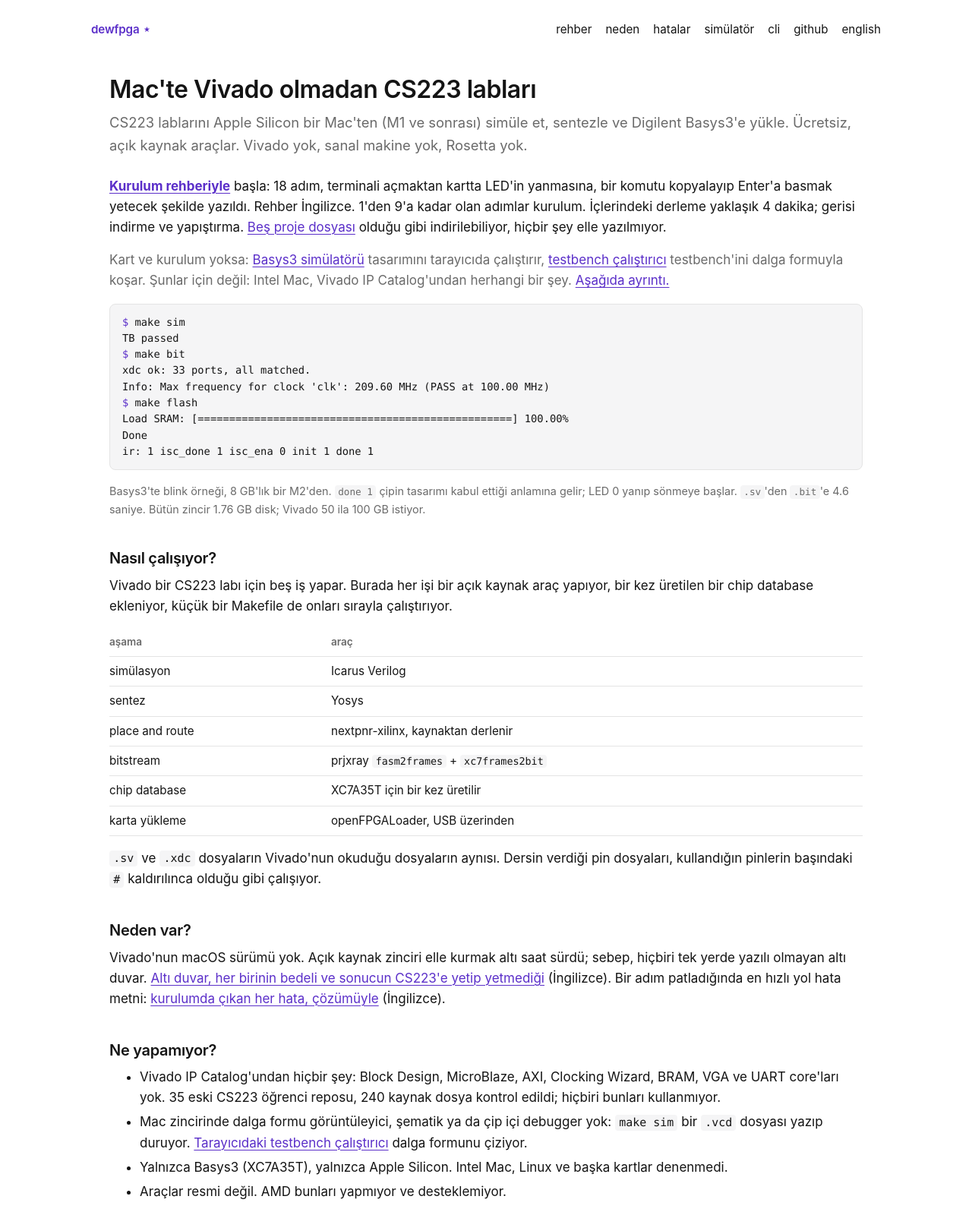
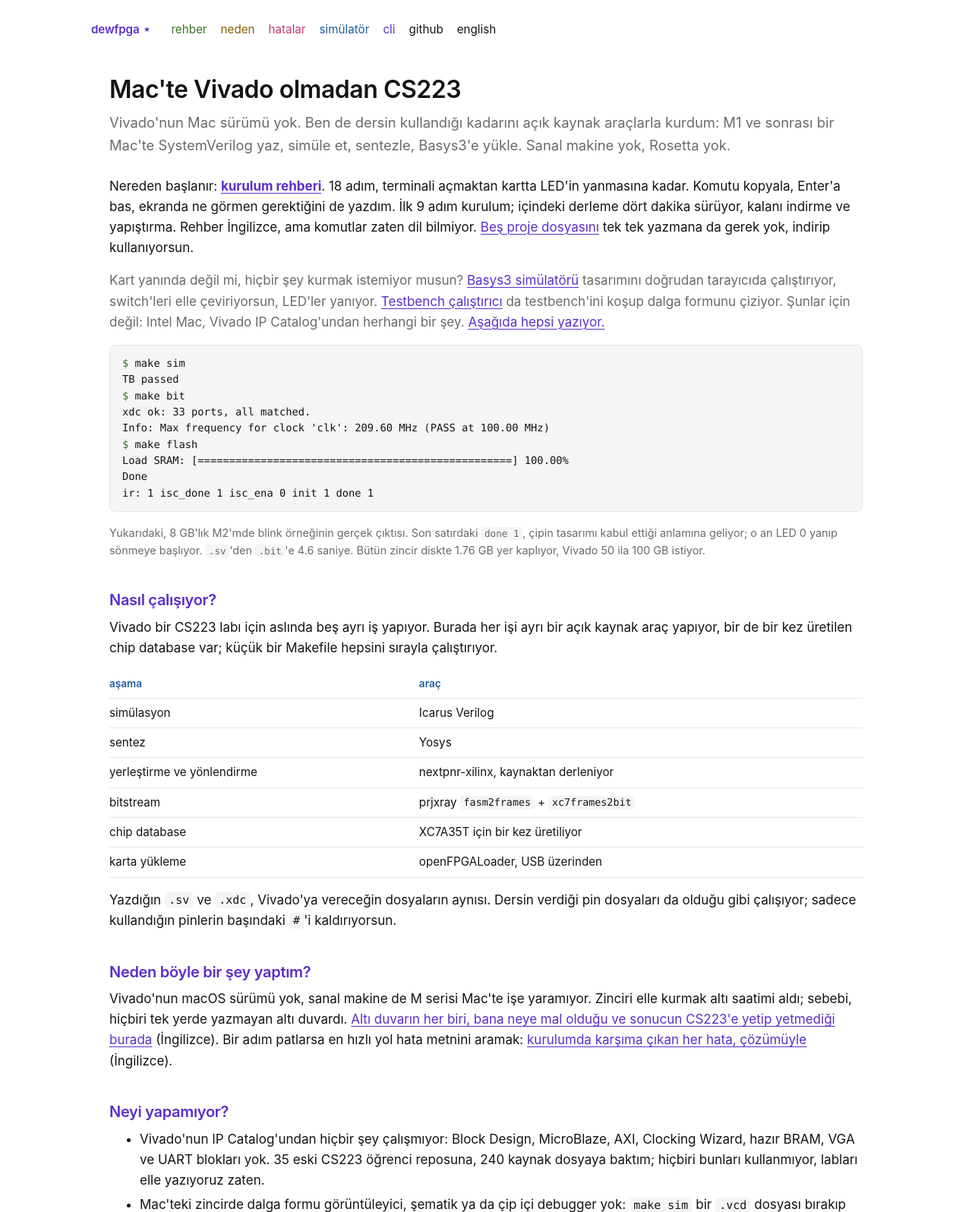
Before and after one commit to nosey-dewdrop/dewfpga, a website: page site/tr/index.html in a window 1280 px wide. Shown: the top 1596 px of the page at 76% size. Drawn offline with Linux system fonts and the light colour scheme.

Commit message:
site: nav aligned with the content and on the left, colour across the nav and headings, turkish page rewritten in her own voice

```diff
--- a/site/s.css
+++ b/site/s.css
@@ -20,7 +20,7 @@ a{color:var(--purple);text-decoration:underline;text-decoration-thickness:1px;te
 a:hover{text-decoration-thickness:2px}
 h1,h2,h3{font-weight:600;letter-spacing:-.015em;line-height:1.25;margin:0}
 h1{font-size:2rem;margin:2.6rem 0 .6rem}
-h2{font-size:1.25rem;margin:2.6rem 0 .6rem}
+h2{font-size:1.25rem;margin:2.6rem 0 .6rem;color:var(--purple)}
 h3{font-size:1.05rem;margin:1.8rem 0 .4rem}
 p,ul,ol,table,pre{margin:0 0 1rem}
 li{margin:.3rem 0}
@@ -30,12 +30,18 @@ small,.small{font-size:.9rem}
 hr{border:0;border-top:1px solid var(--line);margin:2.4rem 0}
 
 /* nav + footer */
-nav.top{display:flex;justify-content:space-between;align-items:baseline;gap:16px;flex-wrap:wrap;
+nav.top{display:flex;justify-content:flex-start;align-items:baseline;gap:26px;flex-wrap:wrap;
   padding:22px 0 0;font-size:.95rem}
 nav.top .brand{color:var(--purple);text-decoration:none;font-weight:600;letter-spacing:-.01em}
 nav.top .brand span{font-weight:400;font-size:1.3em;line-height:0;vertical-align:-.05em}
 nav.top ul{list-style:none;margin:0;padding:0;display:flex;gap:18px;flex-wrap:wrap}
+nav.top li:last-child{margin-left:auto}
 nav.top a{color:var(--fg);text-decoration:none}
+nav.top li:nth-child(1) a{color:var(--green)}
+nav.top li:nth-child(2) a{color:var(--yellow)}
+nav.top li:nth-child(3) a{color:var(--pink)}
+nav.top li:nth-child(4) a{color:var(--blue)}
+nav.top li:nth-child(5) a{color:var(--purple)}
 nav.top a:hover,nav.top a[aria-current]{color:var(--purple);text-decoration:underline;text-underline-offset:4px}
 nav.top .soon{color:var(--mute);cursor:default}
 nav.top .soon sup{font-size:.6em;color:var(--purple);margin-left:2px}
@@ -50,7 +56,7 @@ pre{background:var(--code);border:1px solid var(--line);border-radius:8px;paddin
 pre code{background:none;padding:0;font-size:inherit;color:inherit}
 code{background:var(--code);padding:.1em .35em;border-radius:4px;font-size:.88em}
 pre .c{color:var(--mute)}
-pre .p{color:var(--purple)}
+pre .p{color:var(--green)}
 .copy{position:absolute;top:8px;right:8px;font:inherit;font-size:.75rem;color:var(--mute);
   background:var(--bg);border:1px solid var(--line);border-radius:5px;padding:2px 8px;cursor:pointer}
 .copy:hover{color:var(--purple);border-color:var(--purple)}
@@ -58,7 +64,7 @@ pre .p{color:var(--purple)}
 /* tables */
 table{border-collapse:collapse;width:100%;font-size:.95rem}
 td,th{text-align:left;padding:7px 12px 7px 0;border-bottom:1px solid var(--line);vertical-align:top}
-th{font-weight:600;color:var(--mute);font-size:.85rem}
+th{font-weight:600;color:var(--blue);font-size:.85rem}
 
 /* figures: the numbers row */
 .nums{display:grid;grid-template-columns:repeat(auto-fit,minmax(140px,1fr));gap:18px 24px;margin:1.6rem 0 1.2rem}
@@ -79,7 +85,7 @@ ol.walls li b{font-weight:600}
 .err:last-child{border:0}
 .err a.title{font-family:ui-monospace,"SF Mono",Menlo,monospace;font-size:.92rem;word-break:break-word}
 .err p{margin:.35rem 0 0;color:var(--mute)}
-h1.mono{font-family:ui-monospace,"SF Mono",Menlo,monospace;font-size:1.35rem;font-weight:600;word-break:break-word;
+h1.mono{font-family:ui-monospace,"SF Mono",Menlo,monospace;font-size:1.35rem;font-weight:600;word-break:break-word;color:var(--pink);
   background:var(--code);border:1px solid var(--line);border-radius:8px;padding:14px 16px;margin-top:2rem}
 .eyebrow{color:var(--mute);font-size:.9rem;margin:2.4rem 0 -1.2rem}
 .eyebrow a{color:inherit}
--- a/site/tr/index.html
+++ b/site/tr/index.html
@@ -3,7 +3,7 @@
 <head>
 <meta charset="utf-8">
 <meta name="viewport" content="width=device-width,initial-scale=1">
-<title>dewfpga: Mac'te Vivado olmadan CS223 labları</title>
+<title>dewfpga: Mac'te Vivado olmadan CS223</title>
 <meta name="description" content="Apple Silicon Mac'te Vivado olmadan CS223 FPGA labları. SystemVerilog'dan Digilent Basys3'e: Icarus Verilog, Yosys, nextpnr-xilinx, prjxray ve openFPGALoader. 50 ila 100 GB yerine 1.76 GB, bitstream 5 saniyenin altında.">
 <link rel="canonical" href="https://nosey-dewdrop.github.io/dewfpga/tr/">
 <link rel="alternate" hreflang="en" href="https://nosey-dewdrop.github.io/dewfpga/">
@@ -34,11 +34,12 @@
 </nav>
 
 <main class="wrap">
-  <h1>Mac'te Vivado olmadan CS223 labları</h1>
-  <p class="lead">CS223 lablarını Apple Silicon bir Mac'ten (M1 ve sonrası) simüle et, sentezle ve Digilent Basys3'e yükle. Ücretsiz, açık kaynak araçlar. Vivado yok, sanal makine yok, Rosetta yok.</p>
+  <h1>Mac'te Vivado olmadan CS223</h1>
+  <p class="lead">Vivado'nun Mac sürümü yok. Ben de dersin kullandığı kadarını açık kaynak araçlarla kurdum: M1 ve sonrası bir Mac'te SystemVerilog yaz, simüle et, sentezle, Basys3'e yükle. Sanal makine yok, Rosetta yok.</p>
 
-  <p><a href="/dewfpga/docs/"><b>Kurulum rehberiyle</b></a> başla: 18 adım, terminali açmaktan kartta LED'in yanmasına, bir komutu kopyalayıp Enter'a basmak yetecek şekilde yazıldı. Rehber İngilizce. 1'den 9'a kadar olan adımlar kurulum. İçlerindeki derleme yaklaşık 4 dakika; gerisi indirme ve yapıştırma. <a href="/dewfpga/docs/#8-what-goes-in-your-project-folder">Beş proje dosyası</a> olduğu gibi indirilebiliyor, hiçbir şey elle yazılmıyor.</p>
-  <p class="mute">Kart ve kurulum yoksa: <a href="/dewfpga/sim/" hreflang="en">Basys3 simülatörü</a> tasarımını tarayıcıda çalıştırır, <a href="/dewfpga/sim/tb.html" hreflang="en">testbench çalıştırıcı</a> testbench'ini dalga formuyla koşar. Şunlar için değil: Intel Mac, Vivado IP Catalog'undan herhangi bir şey. <a href="#limits">Aşağıda ayrıntı.</a></p>
+  <p>Nereden başlanır: <a href="/dewfpga/docs/"><b>kurulum rehberi</b></a>. 18 adım, terminali açmaktan kartta LED'in yanmasına kadar. Komutu kopyala, Enter'a bas, ekranda ne görmen gerektiğini de yazdım. İlk 9 adım kurulum; içindeki derleme dört dakika sürüyor, kalanı indirme ve yapıştırma. Rehber İngilizce, ama komutlar zaten dil bilmiyor. <a href="/dewfpga/docs/#8-what-goes-in-your-project-folder">Beş proje dosyasını</a> tek tek yazmana da gerek yok, indirip kullanıyorsun.</p>
+
+  <p class="mute">Kart yanında değil mi, hiçbir şey kurmak istemiyor musun? <a href="/dewfpga/sim/" hreflang="en">Basys3 simülatörü</a> tasarımını doğrudan tarayıcıda çalıştırıyor, switch'leri elle çeviriyorsun, LED'ler yanıyor. <a href="/dewfpga/sim/tb.html" hreflang="en">Testbench çalıştırıcı</a> da testbench'ini koşup dalga formunu çiziyor. Şunlar için değil: Intel Mac, Vivado IP Catalog'undan herhangi bir şey. <a href="#limits">Aşağıda hepsi yazıyor.</a></p>
 
 <pre><code><span class="p">$</span> make sim
 TB passed
@@ -49,38 +50,37 @@ Info: Max frequency for clock 'clk': 209.60 MHz (PASS at 100.00 MHz)
 Load SRAM: [==================================================] 100.00%
 Done
 ir: 1 isc_done 1 isc_ena 0 init 1 done 1</code></pre>
-  <p class="mute small">Basys3'te blink örneği, 8 GB'lık bir M2'den. <code>done 1</code> çipin tasarımı kabul ettiği anlamına gelir; LED 0 yanıp sönmeye başlar. <code>.sv</code>'den <code>.bit</code>'e 4.6 saniye. Bütün zincir 1.76 GB disk; Vivado 50 ila 100 GB istiyor.</p>
+  <p class="mute small">Yukarıdaki, 8 GB'lık M2'mde blink örneğinin gerçek çıktısı. Son satırdaki <code>done 1</code>, çipin tasarımı kabul ettiği anlamına geliyor; o an LED 0 yanıp sönmeye başlıyor. <code>.sv</code>'den <code>.bit</code>'e 4.6 saniye. Bütün zincir diskte 1.76 GB yer kaplıyor, Vivado 50 ila 100 GB istiyor.</p>
+
   <h2>Nasıl çalışıyor?</h2>
-  <p>Vivado bir CS223 labı için beş iş yapar. Burada her işi bir açık kaynak araç yapıyor, bir kez üretilen bir chip database ekleniyor, küçük bir Makefile de onları sırayla çalıştırıyor.</p>
+  <p>Vivado bir CS223 labı için aslında beş ayrı iş yapıyor. Burada her işi ayrı bir açık kaynak araç yapıyor, bir de bir kez üretilen chip database var; küçük bir Makefile hepsini sırayla çalıştırıyor.</p>
   <table>
     <tr><th>aşama</th><th>araç</th></tr>
     <tr><td>simülasyon</td><td>Icarus Verilog</td></tr>
     <tr><td>sentez</td><td>Yosys</td></tr>
-    <tr><td>place and route</td><td>nextpnr-xilinx, kaynaktan derlenir</td></tr>
+    <tr><td>yerleştirme ve yönlendirme</td><td>nextpnr-xilinx, kaynaktan derleniyor</td></tr>
     <tr><td>bitstream</td><td>prjxray <code>fasm2frames</code> + <code>xc7frames2bit</code></td></tr>
-    <tr><td>chip database</td><td>XC7A35T için bir kez üretilir</td></tr>
+    <tr><td>chip database</td><td>XC7A35T için bir kez üretiliyor</td></tr>
     <tr><td>karta yükleme</td><td>openFPGALoader, USB üzerinden</td></tr>
   </table>
-  <p><code>.sv</code> ve <code>.xdc</code> dosyaların Vivado'nun okuduğu dosyaların aynısı. Dersin verdiği pin dosyaları, kullandığın pinlerin başındaki <code>#</code> kaldırılınca olduğu gibi çalışıyor.</p>
+  <p>Yazdığın <code>.sv</code> ve <code>.xdc</code>, Vivado'ya vereceğin dosyaların aynısı. Dersin verdiği pin dosyaları da olduğu gibi çalışıyor; sadece kullandığın pinlerin başındaki <code>#</code>'i kaldırıyorsun.</p>
 
-  <h2>Neden var?</h2>
-  <p>Vivado'nun macOS sürümü yok. Açık kaynak zinciri elle kurmak altı saat sürdü; sebep, hiçbiri tek yerde yazılı olmayan altı duvar. <a href="/dewfpga/why/" hreflang="en">Altı duvar, her birinin bedeli ve sonucun CS223'e yetip yetmediği</a> (İngilizce). Bir adım patladığında en hızlı yol hata metni: <a href="/dewfpga/errors/" hreflang="en">kurulumda çıkan her hata, çözümüyle</a> (İngilizce).</p>
+  <h2>Neden böyle bir şey yaptım?</h2>
+  <p>Vivado'nun macOS sürümü yok, sanal makine de M serisi Mac'te işe yaramıyor. Zinciri elle kurmak altı saatimi aldı; sebebi, hiçbiri tek yerde yazmayan altı duvardı. <a href="/dewfpga/why/" hreflang="en">Altı duvarın her biri, bana neye mal olduğu ve sonucun CS223'e yetip yetmediği burada</a> (İngilizce). Bir adım patlarsa en hızlı yol hata metnini aramak: <a href="/dewfpga/errors/" hreflang="en">kurulumda karşıma çıkan her hata, çözümüyle</a> (İngilizce).</p>
 
-  <h2 id="limits">Ne yapamıyor?</h2>
+  <h2 id="limits">Neyi yapamıyor?</h2>
   <ul>
-    <li>Vivado IP Catalog'undan hiçbir şey: Block Design, MicroBlaze, AXI, Clocking Wizard, BRAM, VGA ve UART core'ları yok. 35 eski CS223 öğrenci reposu, 240 kaynak dosya kontrol edildi; hiçbiri bunları kullanmıyor.</li>
-    <li>Mac zincirinde dalga formu görüntüleyici, şematik ya da çip içi debugger yok: <code>make sim</code> bir <code>.vcd</code> dosyası yazıp duruyor. <a href="/dewfpga/sim/tb.html" hreflang="en">Tarayıcıdaki testbench çalıştırıcı</a> dalga formunu çiziyor.</li>
-    <li>Yalnızca Basys3 (XC7A35T), yalnızca Apple Silicon. Intel Mac, Linux ve başka kartlar denenmedi.</li>
-    <li>Araçlar resmi değil. AMD bunları yapmıyor ve desteklemiyor.</li>
+    <li>Vivado'nun IP Catalog'undan hiçbir şey çalışmıyor: Block Design, MicroBlaze, AXI, Clocking Wizard, hazır BRAM, VGA ve UART blokları yok. 35 eski CS223 öğrenci reposuna, 240 kaynak dosyaya baktım; hiçbiri bunları kullanmıyor, labları elle yazıyoruz zaten.</li>
+    <li>Mac'teki zincirde dalga formu görüntüleyici, şematik ya da çip içi debugger yok: <code>make sim</code> bir <code>.vcd</code> dosyası bırakıp duruyor. Dalga formuna bakmak istersen <a href="/dewfpga/sim/tb.html" hreflang="en">tarayıcıdaki testbench çalıştırıcıyı</a> kullan.</li>
+    <li>Sadece Basys3 (XC7A35T) ve sadece Apple Silicon denendi. Intel Mac, Linux ve başka kartlar için bir şey diyemem.</li>
+    <li>Bu araçlar resmi değil, AMD'nin yaptığı ya da desteklediği şeyler değil. Lab demosundan önce tasarımını bir kez okuldaki bilgisayarda Vivado'da açmanı öneririm.</li>
   </ul>
 
   <h2>Sırada ne var?</h2>
-  <p>Tarayıcıda bir derleyici: hiçbir şey kurmadan SystemVerilog'dan Basys3 bitstream'ine. Henüz açık değil. <a href="/dewfpga/sim/" hreflang="en">Simülatör</a>, <a href="/dewfpga/sim/tb.html" hreflang="en">testbench çalıştırıcı</a> ve <a href="/dewfpga/cli/" hreflang="en">komut satırı aracı</a> açık.</p>
-
+  <p>Tarayıcıda derleyici: hiçbir şey kurmadan SystemVerilog'dan Basys3 bitstream'ine. O henüz açık değil. <a href="/dewfpga/sim/" hreflang="en">Simülatör</a>, <a href="/dewfpga/sim/tb.html" hreflang="en">testbench çalıştırıcı</a> ve <a href="/dewfpga/cli/" hreflang="en">komut satırı aracı</a> kullanıma açık.</p>
 
   <h2>Kim yaptı?</h2>
-  <p>Damla Su Bilge, Bilkent CS. Buradaki her şey 19 Eylül 2026'da 8 GB RAM'li bir M2'de, macOS 15 ve bir Basys3 ile çalıştırıldı. Bir adım sende patlarsa terminalin son on satırı ve adım numarasıyla GitHub'da <a href="https://github.com/nosey-dewdrop/dewfpga/issues">issue</a> aç ya da <a href="https://www.linkedin.com/in/damla-su-bilge-278841278/">LinkedIn</a>'den yaz.</p>
-
+  <p>Damla Su Bilge, Bilkent CS. Buradaki her şeyi 19 Eylül 2026'da 8 GB RAM'li bir M2'de, macOS 15 ve elimdeki Basys3 ile çalıştırdım. Bir adım sende patlarsa terminalin son on satırını ve kaçıncı adımda olduğunu yaz: <a href="https://github.com/nosey-dewdrop/dewfpga/issues">GitHub'da issue</a> açabilirsin ya da <a href="https://www.linkedin.com/in/damla-su-bilge-278841278/">LinkedIn</a>'den ulaşabilirsin.</p>
 </main>
 
 <footer class="wrap">
```
